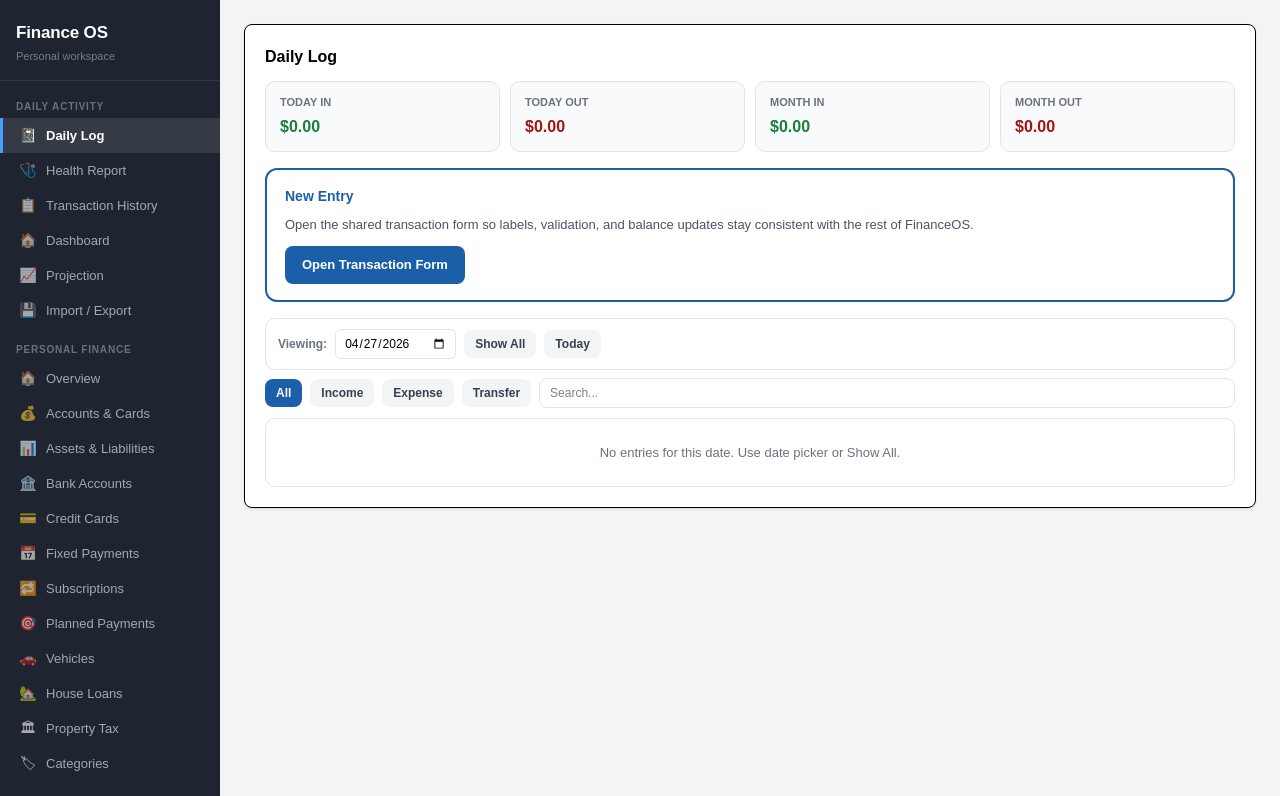
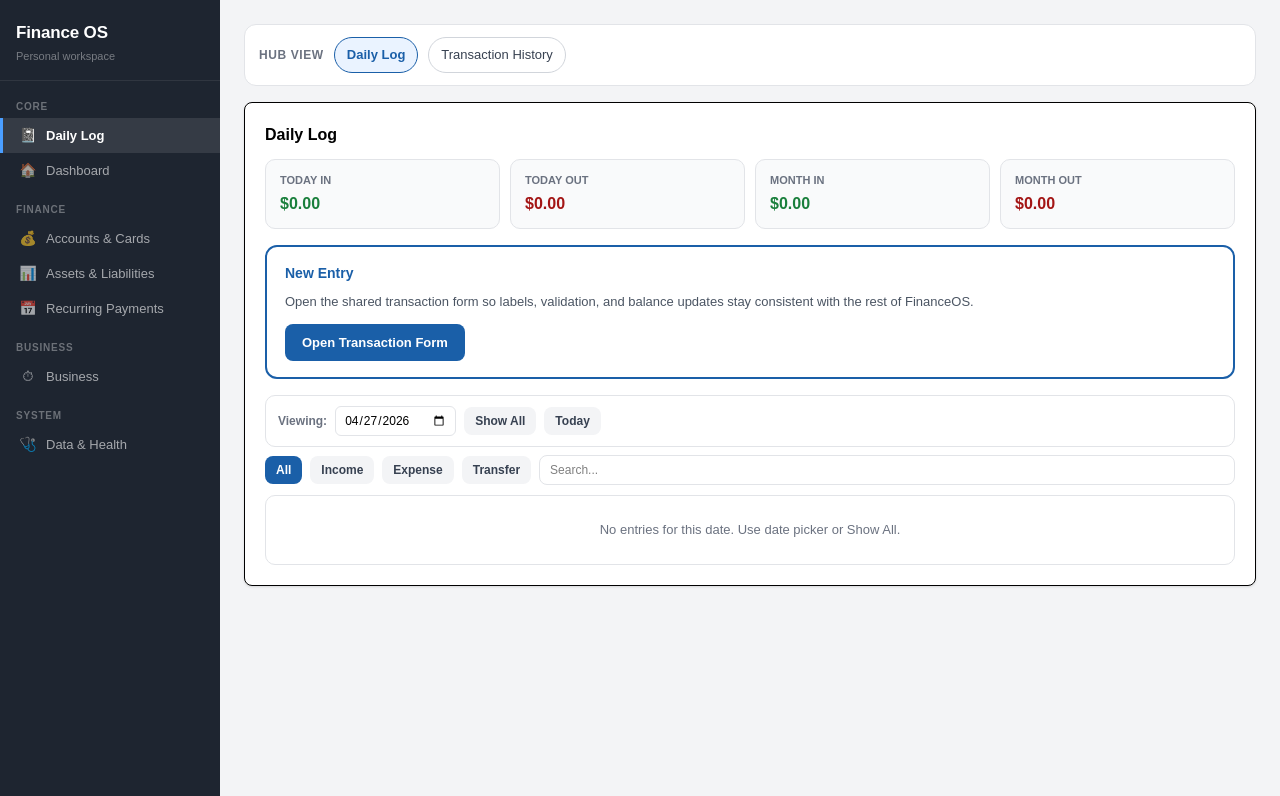
Before and after one commit to sbhinay/finance-os, a Next.js app: page / in a window 1280 px wide. Shown: the top 796 px of the page. Built offline with nearby package versions, Linux system fonts and the light colour scheme.

Commit message:
Simplify navigation and paginate transaction history

```diff
--- a/app/page.tsx
+++ b/app/page.tsx
@@ -69,7 +69,7 @@ const NAV: Array<{ id: SectionId; label: string; group: string; icon: string }>
   { id: "assetsliabilities", label: "Assets & Liabilities", group: "Personal Finance", icon: "📊" },
   { id: "accounts",       label: "Bank Accounts",       group: "Personal Finance", icon: "🏦" },
   { id: "cards",          label: "Credit Cards",        group: "Personal Finance", icon: "💳" },
-  { id: "fixedpayments",  label: "Fixed Payments",      group: "Personal Finance", icon: "📅" },
+  { id: "fixedpayments",  label: "Recurring Payments",  group: "Personal Finance", icon: "📅" },
   { id: "subscriptions",  label: "Subscriptions",       group: "Personal Finance", icon: "🔁" },
   { id: "plannedpayments", label: "Planned Payments",   group: "Personal Finance", icon: "🎯" },
   { id: "vehicles",       label: "Vehicles",            group: "Personal Finance", icon: "🚗" },
@@ -81,6 +81,149 @@ const NAV: Array<{ id: SectionId; label: string; group: string; icon: string }>
   { id: "cra",            label: "Tax Obligations",     group: "Business / CRA",   icon: "📊" },
   { id: "ratesettings",   label: "Tax & Rate Settings", group: "Business / CRA",   icon: "⚙️" },
 ];
+
+const SECONDARY_SECTION_IDS = new Set<SectionId>([
+  "overview",
+  "accounts",
+  "cards",
+  "categories",
+  "transactions",
+  "subscriptions",
+  "plannedpayments",
+  "vehicles",
+  "houseloans",
+  "propertytax",
+  "corpincome",
+  "cra",
+  "ratesettings",
+  "projection",
+  "importexport",
+]);
+
+const PRIMARY_NAV_IDS = new Set<SectionId>([
+  "dailylog",
+  "dashboard",
+  "accountscards",
+  "assetsliabilities",
+  "fixedpayments",
+  "hourscontracts",
+  "healthreport",
+]);
+
+const PRIMARY_SECTION_BY_SECTION: Record<SectionId, SectionId> = {
+  overview: "dashboard",
+  accounts: "accountscards",
+  cards: "accountscards",
+  accountscards: "accountscards",
+  categories: "fixedpayments",
+  dailylog: "dailylog",
+  healthreport: "healthreport",
+  transactions: "dailylog",
+  fixedpayments: "fixedpayments",
+  subscriptions: "fixedpayments",
+  plannedpayments: "fixedpayments",
+  vehicles: "assetsliabilities",
+  houseloans: "assetsliabilities",
+  propertytax: "assetsliabilities",
+  hourscontracts: "hourscontracts",
+  corpincome: "hourscontracts",
+  cra: "hourscontracts",
+  ratesettings: "hourscontracts",
+  dashboard: "dashboard",
+  projection: "dashboard",
+  importexport: "healthreport",
+  assetsliabilities: "assetsliabilities",
+};
+
+const HUB_LINKS: Partial<Record<SectionId, Array<{ id: SectionId; label: string }>>> = {
+  dailylog: [
+    { id: "dailylog", label: "Daily Log" },
+    { id: "transactions", label: "Transaction History" },
+  ],
+  transactions: [
+    { id: "dailylog", label: "Daily Log" },
+    { id: "transactions", label: "Transaction History" },
+  ],
+  dashboard: [
+    { id: "dashboard", label: "Dashboard" },
+    { id: "projection", label: "Projection" },
+  ],
+  projection: [
+    { id: "dashboard", label: "Dashboard" },
+    { id: "projection", label: "Projection" },
+  ],
+  accountscards: [
+    { id: "accountscards", label: "Combined View" },
+    { id: "accounts", label: "Bank Accounts" },
+    { id: "cards", label: "Credit Cards" },
+  ],
+  accounts: [
+    { id: "accountscards", label: "Combined View" },
+    { id: "accounts", label: "Bank Accounts" },
+    { id: "cards", label: "Credit Cards" },
+  ],
+  cards: [
+    { id: "accountscards", label: "Combined View" },
+    { id: "accounts", label: "Bank Accounts" },
+    { id: "cards", label: "Credit Cards" },
+  ],
+  assetsliabilities: [
+    { id: "assetsliabilities", label: "Net Worth Hub" },
+    { id: "vehicles", label: "Vehicles" },
+    { id: "houseloans", label: "House Loans" },
+    { id: "propertytax", label: "Property Tax" },
+  ],
+  vehicles: [
+    { id: "assetsliabilities", label: "Net Worth Hub" },
+    { id: "vehicles", label: "Vehicles" },
+    { id: "houseloans", label: "House Loans" },
+    { id: "propertytax", label: "Property Tax" },
+  ],
+  houseloans: [
+    { id: "assetsliabilities", label: "Net Worth Hub" },
+    { id: "vehicles", label: "Vehicles" },
+    { id: "houseloans", label: "House Loans" },
+    { id: "propertytax", label: "Property Tax" },
+  ],
+  propertytax: [
+    { id: "assetsliabilities", label: "Net Worth Hub" },
+    { id: "vehicles", label: "Vehicles" },
+    { id: "houseloans", label: "House Loans" },
+    { id: "propertytax", label: "Property Tax" },
+  ],
+  hourscontracts: [
+    { id: "hourscontracts", label: "Hours & Contracts" },
+    { id: "corpincome", label: "Corp Income" },
+    { id: "cra", label: "Tax Obligations" },
+    { id: "ratesettings", label: "Tax & Rate Settings" },
+  ],
+  corpincome: [
+    { id: "hourscontracts", label: "Hours & Contracts" },
+    { id: "corpincome", label: "Corp Income" },
+    { id: "cra", label: "Tax Obligations" },
+    { id: "ratesettings", label: "Tax & Rate Settings" },
+  ],
+  cra: [
+    { id: "hourscontracts", label: "Hours & Contracts" },
+    { id: "corpincome", label: "Corp Income" },
+    { id: "cra", label: "Tax Obligations" },
+    { id: "ratesettings", label: "Tax & Rate Settings" },
+  ],
+  ratesettings: [
+    { id: "hourscontracts", label: "Hours & Contracts" },
+    { id: "corpincome", label: "Corp Income" },
+    { id: "cra", label: "Tax Obligations" },
+    { id: "ratesettings", label: "Tax & Rate Settings" },
+  ],
+  healthreport: [
+    { id: "healthreport", label: "Health Report" },
+    { id: "importexport", label: "Import / Export" },
+  ],
+  importexport: [
+    { id: "healthreport", label: "Health Report" },
+    { id: "importexport", label: "Import / Export" },
+  ],
+};
 
 // ─── Accounts & Cards combined view ──────────────────────────────────────────
 function AccountsCardsSection() {
@@ -194,12 +337,33 @@ export default function Home() {
     notifyDataChanged();
   }, []);
 
-  const navGroups = NAV.reduce<Record<string, typeof NAV>>((acc, item) => {
+  const primaryNav = NAV.filter((item) => PRIMARY_NAV_IDS.has(item.id)).map((item) => ({
+    ...item,
+    label:
+      item.id === "hourscontracts"
+        ? "Business"
+        : item.id === "healthreport"
+          ? "Data & Health"
+          : item.id === "fixedpayments"
+            ? "Recurring Payments"
+            : item.label,
+    group:
+      item.id === "dailylog" || item.id === "dashboard"
+        ? "Core"
+        : item.id === "accountscards" || item.id === "assetsliabilities" || item.id === "fixedpayments"
+          ? "Finance"
+          : item.id === "hourscontracts"
+            ? "Business"
+            : "System",
+  }));
+  const navGroups = primaryNav.reduce<Record<string, typeof primaryNav>>((acc, item) => {
     (acc[item.group] = acc[item.group] ?? []).push(item);
     return acc;
   }, {});
 
-  const groupOrder = ["Daily Activity", "Personal Finance", "Business / CRA"];
+  const groupOrder = ["Core", "Finance", "Business", "System"];
+  const currentHubLinks = PRIMARY_SECTION_BY_SECTION[section] === "fixedpayments" ? [] : (HUB_LINKS[section] ?? []);
+  const showingSecondaryView = SECONDARY_SECTION_IDS.has(section);
 
   const wrap = (children: React.ReactNode) => (
     <div className="bg-white rounded-lg border shadow-sm p-5">{children}</div>
@@ -225,7 +389,7 @@ export default function Home() {
                 {group}
               </div>
               {(navGroups[group] ?? []).map((item) => {
-                const active = section === item.id;
+                const active = PRIMARY_SECTION_BY_SECTION[section] === item.id;
                 return (
                   <button key={item.id} onClick={() => setSection(item.id)} style={{
                     width: "100%", textAlign: "left",
@@ -250,6 +414,49 @@ export default function Home() {
 
       {/* ── Main ── */}
       <main style={{ flex: 1, minWidth: 0, padding: 24 }}>
+        {currentHubLinks.length > 0 && (
+          <div style={{
+            display: "flex",
+            alignItems: "center",
+            gap: 10,
+            flexWrap: "wrap",
+            marginBottom: 16,
+            padding: "12px 14px",
+            background: "#fff",
+            border: "1px solid #e2e4e8",
+            borderRadius: 12,
+          }}>
+            <div style={{ fontSize: 12, fontWeight: 700, color: "#6b7280", textTransform: "uppercase", letterSpacing: ".05em" }}>
+              {showingSecondaryView ? "Detail View" : "Hub View"}
+            </div>
+            {currentHubLinks.map((item) => {
+              const active = section === item.id;
+              return (
+                <button
+                  key={item.id}
+                  onClick={() => setSection(item.id)}
+                  style={{
+                    padding: "7px 12px",
+                    borderRadius: 999,
+                    border: active ? "1px solid #1a5fa8" : "1px solid #d1d5db",
+                    background: active ? "#eaf3ff" : "#fff",
+                    color: active ? "#1a5fa8" : "#374151",
+                    fontSize: 13,
+                    fontWeight: active ? 700 : 500,
+                    cursor: "pointer",
+                  }}
+                >
+                  {item.label}
+                </button>
+              );
+            })}
+            {showingSecondaryView && (
+              <div style={{ marginLeft: "auto", fontSize: 12, color: "#6b7280" }}>
+                This is still available, but it now sits under a stronger parent hub.
+              </div>
+            )}
+          </div>
+        )}
         {section === "overview"       && wrap(<OverviewSection />)}
         {section === "dailylog"       && wrap(<DailyLogSection />)}
         {section === "healthreport"   && wrap(
--- a/modules/business/AssetsSections.tsx
+++ b/modules/business/AssetsSections.tsx
@@ -590,7 +590,7 @@ export function HouseLoansSection({
     setShowForm(false); setForm(emptyForm);
   }
 
-  const acctOpts = [{ value: "", label: "— Select —" }, ...accounts.map((a) => ({ value: a.id, label: a.name }))];
+  const acctOpts = [{ value: "", label: "— Select account —" }, ...accounts.map((a) => ({ value: a.id, label: a.name }))];
   const totalRemaining = houseLoans.reduce((s, l) => s + l.remaining, 0);
   const totalMonthly = houseLoans.reduce((s, l) => s + toMonthly(l.payment, l.schedule), 0);
 
@@ -599,11 +599,21 @@ export function HouseLoansSection({
     return accounts.find((a) => a.id === accountId)?.name ?? accountId;
   };
   const sourceExists = form.source ? accounts.some((a) => a.id === form.source) : true;
+  const propertyTaxSourceExists = form.propertyTaxSource
+    ? accounts.some((a) => a.id === form.propertyTaxSource)
+    : true;
   const formAcctOpts = sourceExists
     ? acctOpts
     : [
-        { value: "", label: "â€” Select â€”" },
+        { value: "", label: "— Select account —" },
         { value: form.source, label: `Legacy source (${form.source})` },
+        ...accounts.map((a) => ({ value: a.id, label: a.name })),
+      ];
+  const formPropertyTaxAcctOpts = propertyTaxSourceExists
+    ? acctOpts
+    : [
+        { value: "", label: "— Select account —" },
+        { value: form.propertyTaxSource ?? "", label: `Legacy source (${form.propertyTaxSource})` },
         ...accounts.map((a) => ({ value: a.id, label: a.name })),
       ];
 
@@ -789,7 +799,7 @@ export function HouseLoansSection({
           <Grid3>
             <Inp label="Property Tax ($, optional)" type="number" value={form.propertyTaxAmount} onChange={f("propertyTaxAmount")} />
             <Sel label="Property Tax Schedule" value={form.propertyTaxSchedule} onChange={f("propertyTaxSchedule")} options={SCHEDULES.map((s) => ({ value: s, label: s }))} />
-            <Sel label="Property Tax From" value={form.propertyTaxSource || form.source} onChange={f("propertyTaxSource")} options={formAcctOpts} />
+            <Sel label="Property Tax From" value={form.propertyTaxSource ?? ""} onChange={f("propertyTaxSource")} options={formPropertyTaxAcctOpts} />
           </Grid3>
           <Grid3>
             <Inp label="Start Date" type="date" value={form.startDate} onChange={f("startDate")} />
--- a/modules/business/CoreSections.tsx
+++ b/modules/business/CoreSections.tsx
@@ -665,6 +665,8 @@ export function TransactionHistorySection() {
   const [catFilter, setCatFilter] = useState("");
   const [subTypeFilter, setSubTypeFilter] = useState("");
   const [linkedFilter, setLinkedFilter] = useState("");
+  const [pageSize, setPageSize] = useState(50);
+  const [page, setPage] = useState(1);
   const [editTx, setEditTx] = useState<TransactionFormInitial>(undefined);
   const [txFormOpen, setTxFormOpen] = useState(false);
 
@@ -727,6 +729,11 @@ export function TransactionHistorySection() {
   const totalIn = filtered.filter((t) => t.type === "income").reduce((s, t) => s + t.amount, 0);
   const totalOut = filtered.filter((t) => ["expense", "loan_payment", "tax_payment", "withdrawal"].includes(t.type)).reduce((s, t) => s + t.amount, 0);
   const totalTransfers = filtered.filter((t) => t.type === "transfer").reduce((s, t) => s + t.amount, 0);
+  const totalPages = Math.max(1, Math.ceil(filtered.length / pageSize));
+  const currentPage = Math.min(page, totalPages);
+  const startIndex = (currentPage - 1) * pageSize;
+  const endIndex = Math.min(startIndex + pageSize, filtered.length);
+  const pagedTransactions = filtered.slice(startIndex, endIndex);
 
   // Top categories bar chart
   const catMap: Record<string, number> = {};
@@ -760,31 +767,31 @@ export function TransactionHistorySection() {
       {/* Filters */}
       <div style={{ background: "#fff", border: "1px solid #1a5fa8", borderRadius: 10, padding: "14px 16px", marginBottom: 12 }}>
         <Grid2>
-          <Inp label="From Date" type="date" value={dateFrom} onChange={(e) => setDateFrom(e.target.value)} />
-          <Inp label="To Date" type="date" value={dateTo} onChange={(e) => setDateTo(e.target.value)} />
+          <Inp label="From Date" type="date" value={dateFrom} onChange={(e) => { setDateFrom(e.target.value); setPage(1); }} />
+          <Inp label="To Date" type="date" value={dateTo} onChange={(e) => { setDateTo(e.target.value); setPage(1); }} />
         </Grid2>
         <div style={{ display: "flex", gap: 8, flexWrap: "wrap", alignItems: "center", marginTop: 10 }}>
           {(["all", "income", "expense", "transfer", "loan_payment"] as const).map((v) => (
-            <Btn key={v} variant={filter === v ? "primary" : "secondary"} small onClick={() => setFilter(v)}>
+            <Btn key={v} variant={filter === v ? "primary" : "secondary"} small onClick={() => { setFilter(v); setPage(1); }}>
               {v === "all" ? "All" : v === "loan_payment" ? "Debt" : v.charAt(0).toUpperCase() + v.slice(1)}
             </Btn>
           ))}
-          <select value={catFilter} onChange={(e) => setCatFilter(e.target.value)}
+          <select value={catFilter} onChange={(e) => { setCatFilter(e.target.value); setPage(1); }}
             style={{ padding: "5px 8px", border: "1px solid #e2e4e8", borderRadius: 6, fontSize: 12, background: "#fff" }}>
             <option value="">All Categories</option>
             {categories.map((c) => <option key={c.id} value={c.id}>{c.name}</option>)}
           </select>
-          <select value={subTypeFilter} onChange={(e) => setSubTypeFilter(e.target.value)}
+          <select value={subTypeFilter} onChange={(e) => { setSubTypeFilter(e.target.value); setPage(1); }}
             style={{ padding: "5px 8px", border: "1px solid #e2e4e8", borderRadius: 6, fontSize: 12, background: "#fff" }}>
             <option value="">All Sub-types</option>
             {availableSubTypes.map((s) => <option key={s.value} value={s.value}>{s.label}</option>)}
           </select>
-          <select value={linkedFilter} onChange={(e) => setLinkedFilter(e.target.value)}
+          <select value={linkedFilter} onChange={(e) => { setLinkedFilter(e.target.value); setPage(1); }}
             style={{ padding: "5px 8px", border: "1px solid #e2e4e8", borderRadius: 6, fontSize: 12, background: "#fff" }}>
             <option value="">All Linked Items</option>
             {availableLinks.map((item) => <option key={item.value} value={item.value}>{item.label}</option>)}
           </select>
-          <input value={search} onChange={(e) => setSearch(e.target.value)} placeholder="Search…"
+          <input value={search} onChange={(e) => { setSearch(e.target.value); setPage(1); }} placeholder="Search…"
             style={{ padding: "5px 10px", border: "1px solid #e2e4e8", borderRadius: 8, background: "#fff", fontSize: 12, flex: 1, minWidth: 120 }} />
           <Btn variant="secondary" small onClick={exportCSV}>⬇ Export CSV</Btn>
         </div>
@@ -819,7 +826,31 @@ export function TransactionHistorySection() {
 
       {/* Transaction list */}
       <div style={{ background: "#fff", border: "1px solid #e2e4e8", borderRadius: 10, overflow: "hidden" }}>
-        {filtered.slice(0, 200).map((t) => {
+        {filtered.length > 0 && (
+          <div style={{ display: "flex", justifyContent: "space-between", alignItems: "center", gap: 10, flexWrap: "wrap", padding: "10px 14px", borderBottom: "1px solid #f3f4f6", background: "#f9fafb" }}>
+            <div style={{ fontSize: 12, color: "#6b7280" }}>
+              Showing <strong>{startIndex + 1}</strong>–<strong>{endIndex}</strong> of <strong>{filtered.length}</strong>
+            </div>
+            <div style={{ display: "flex", alignItems: "center", gap: 8, flexWrap: "wrap" }}>
+              <span style={{ fontSize: 12, color: "#6b7280" }}>Per page</span>
+              <select
+                value={pageSize}
+                onChange={(e) => { setPageSize(Number(e.target.value)); setPage(1); }}
+                style={{ padding: "5px 8px", border: "1px solid #e2e4e8", borderRadius: 6, fontSize: 12, background: "#fff" }}
+              >
+                {[25, 50, 100].map((size) => (
+                  <option key={size} value={size}>{size}</option>
+                ))}
+              </select>
+              <Btn variant="secondary" small disabled={currentPage <= 1} onClick={() => setPage((p) => Math.max(1, p - 1))}>← Prev</Btn>
+              <div style={{ fontSize: 12, color: "#374151", minWidth: 64, textAlign: "center" }}>
+                Page {currentPage} / {totalPages}
+              </div>
+              <Btn variant="secondary" small disabled={currentPage >= totalPages} onClick={() => setPage((p) => Math.min(totalPages, p + 1))}>Next →</Btn>
+            </div>
+          </div>
+        )}
+        {pagedTransactions.map((t) => {
           const veh = t.linkedVehicleId ? vehicles.find((v) => v.id === t.linkedVehicleId) : null;
           const prop = t.linkedPropertyId ? houseLoans.find((h) => h.id === t.linkedPropertyId) : null;
           return (
```
